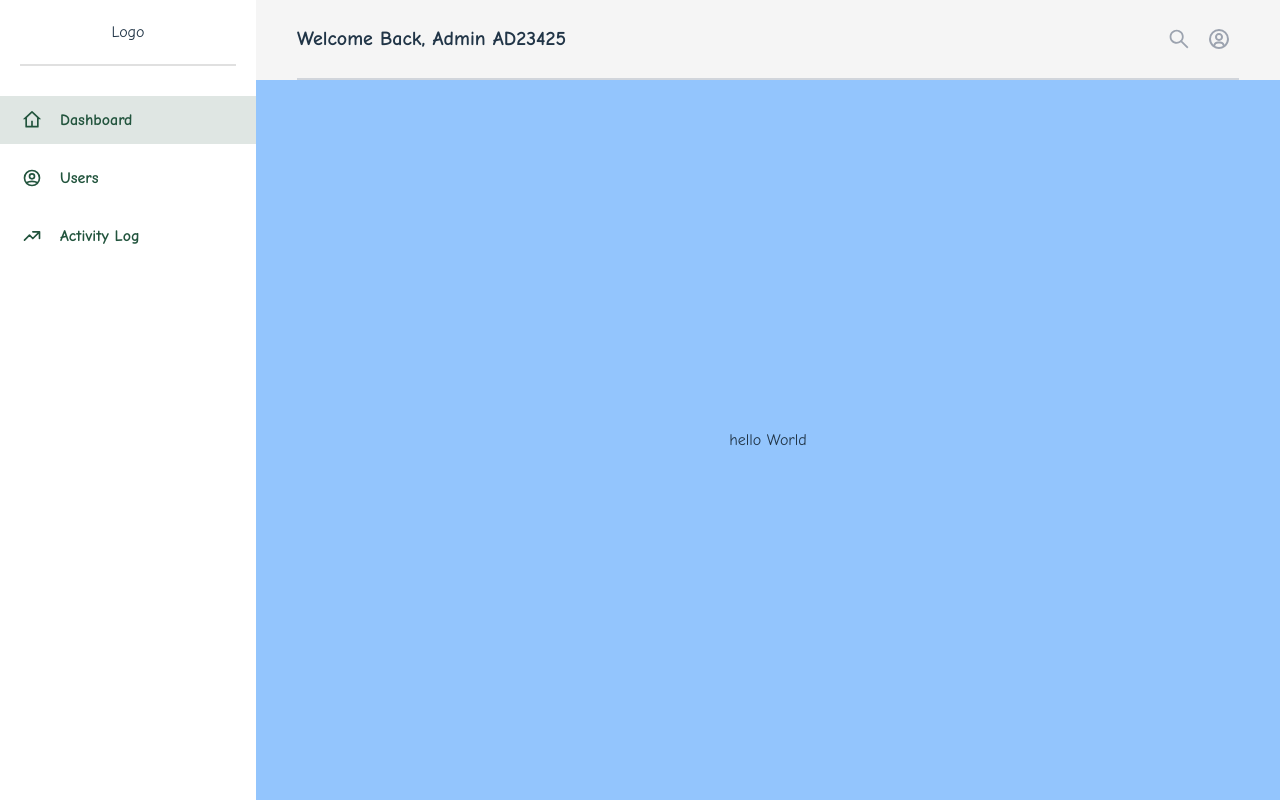
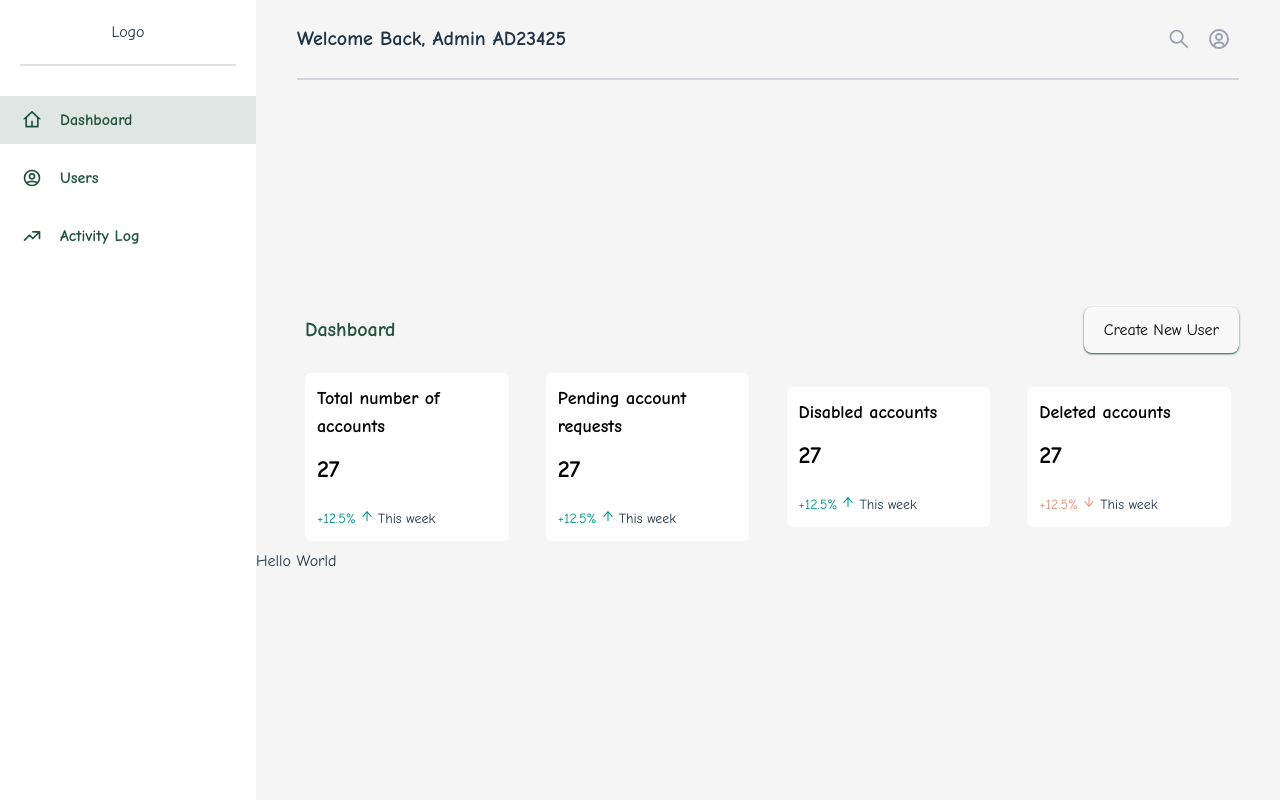
Before and after one commit to TechTours/Tech-Tours-Frontend, a React (Vite) app: page /admin/dashboard in a window 1280 px wide. Built offline with nearby package versions, Linux system fonts and the light colour scheme.

Commit message:
Working on the dashboard component in the project

```diff
--- /dev/null
+++ b/src/components/DashboardComponent.tsx
@@ -0,0 +1,56 @@
+import DataComponent from "./DataComponent";
+import React , {useState} from "react";
+
+const DashboardComponent = () => {
+
+    type dataType = {
+        title : string,
+        value : string,
+        percentage : string,
+        icon : string,
+        color : string
+    }
+
+    const dataComp : dataType[] = [
+        { "title" : "Total number of accounts" , "value" : "27" , "percentage" : "+12.5%" , "icon" : "AiOutlineArrowUp" , "color" : "#009289" },
+        { "title" : "Pending account requests" , "value" : "27" , "percentage" : "+12.5%" , "icon" : "AiOutlineArrowUp" , "color" : "#009289" },
+        { "title" : "Disabled accounts" , "value" : "27" , "percentage" : "+12.5%" , "icon" : "AiOutlineArrowUp" , "color" : "#009289" },
+        { "title" : "Deleted accounts" , "value" : "27" , "percentage" : "+12.5%" , "icon" : "AiOutlineArrowDown" , "color" : "#E29578" },
+    ]
+
+
+    return (
+        <div className="w-[100%] flex flex-col justify-center items-start">
+             {/* the first part start  */}
+           <div className="w-[100%] flex flex-row justify-center items-start">
+           <div className="w-[92%] flex flex-row justify-between items-center">
+                <div className="p-2 font-bold text-xl text-[#22543D]">Dashboard</div>
+                <div>
+                <button className="text-black shadow-sm shadow-[#22543D]">Create New User</button>
+            </div>
+            </div>
+           </div>
+           {/* the first part end */}
+
+           {/* the second part start  */}
+          <div className="w-[100%] flex flex-row justify-center items-start">
+          <div className="w-[92%] p-2 flex flex-row justify-between items-center mt-3">
+            {dataComp.map( function mapData(item : dataType){
+        return(
+            <DataComponent title={item.title} value={item.value} percentage={item.percentage} icon={item.icon} color={item.color} />
+        )
+    })}
+           </div>
+          </div>
+           {/* the second part end */}
+
+           {/* the third part start */}
+           <div className="">
+            Hello World
+           </div>
+           {/* the third part end */}
+            </div>
+     );
+}
+
+export default DashboardComponent;
--- /dev/null
+++ b/src/components/DataComponent.tsx
@@ -0,0 +1,27 @@
+import {AiOutlineArrowUp , AiOutlineArrowDown} from 'react-icons/ai'
+
+type props = {
+  title : string,
+    value : string,
+    percentage : string,
+    icon : string,
+    color : string
+}
+
+const DataComponent : React.FC<props> = (props) => {
+    return (
+        <div className="bg-white w-[22%] flex flex-col justify-start items-start pl-3 pt-3 rounded-md">
+            <div className="text-black font-bold text-lg">{props.title}</div>
+            <div className="pt-3 pb-3 text-2xl font-bold text-black"> {props.value}</div>
+            <div className="pt-3 pb-3 text-sm flex gap-1"> <span className={
+                props.icon === "AiOutlineArrowUp" ? "text-[#009289]" : "text-[#E29578]"
+            }>{props.percentage}</span> <span className={
+                props.icon === "AiOutlineArrowUp" ? "text-[#009289]" : "text-[#E29578]"
+            }> {
+                props.icon === "AiOutlineArrowUp" ? <AiOutlineArrowUp /> : <AiOutlineArrowDown />
+            }</span> This week</div>
+        </div>
+     );
+}
+
+export default DataComponent;
--- a/src/pages/Dashboard.tsx
+++ b/src/pages/Dashboard.tsx
@@ -1,4 +1,5 @@
 import AdminHeader from "../components/AdminHeader";
+import DashboardComponent from "../components/DashboardComponent";
 
 import SideBarDash from "../components/SideBarDash";
 
@@ -12,7 +13,9 @@ const Dashboard = () => {
                 <div className="w-[100%] h-[10%]  flex flex-row justify-center items-center">
                     <AdminHeader />
                 </div>
-                <div className="w-[100%] h-[90%] bg-blue-300 flex flex-row justify-center items-center">hello World</div>
+                <div className="w-[100%] h-[90%] flex flex-row justify-center items-center">
+                    <DashboardComponent />
+                </div>
             </div>
         </div>
      );
```
